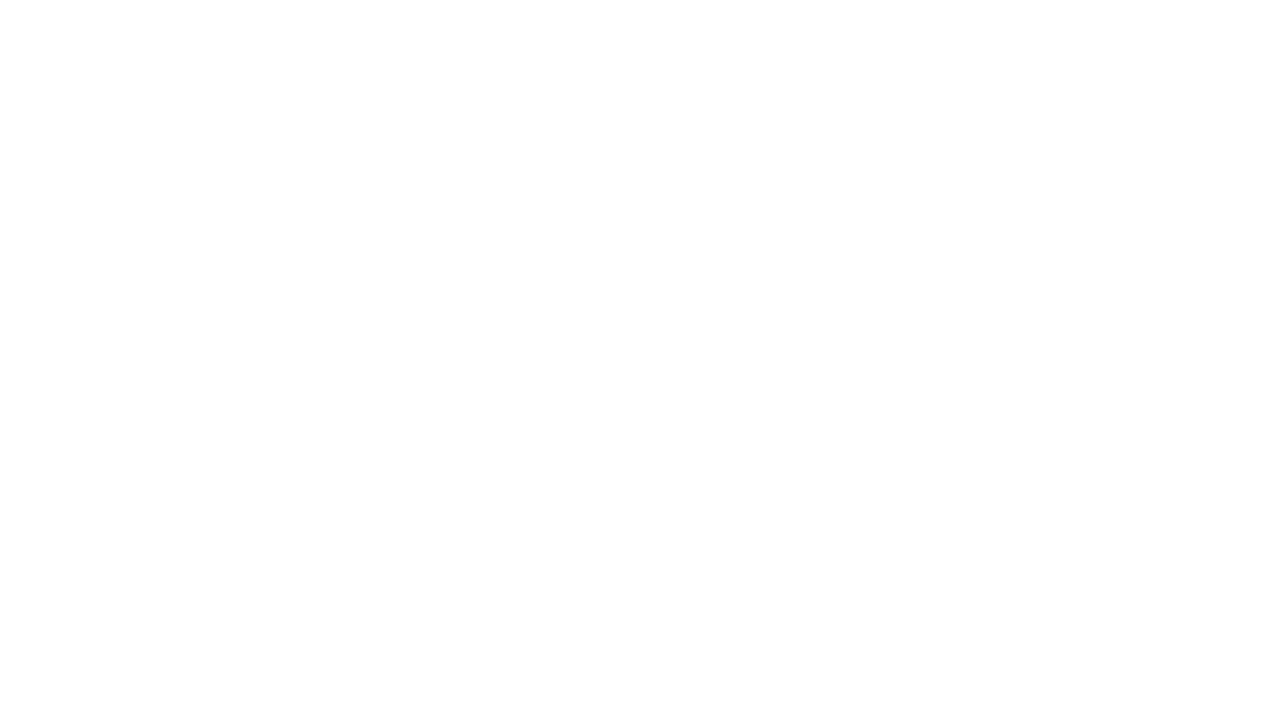
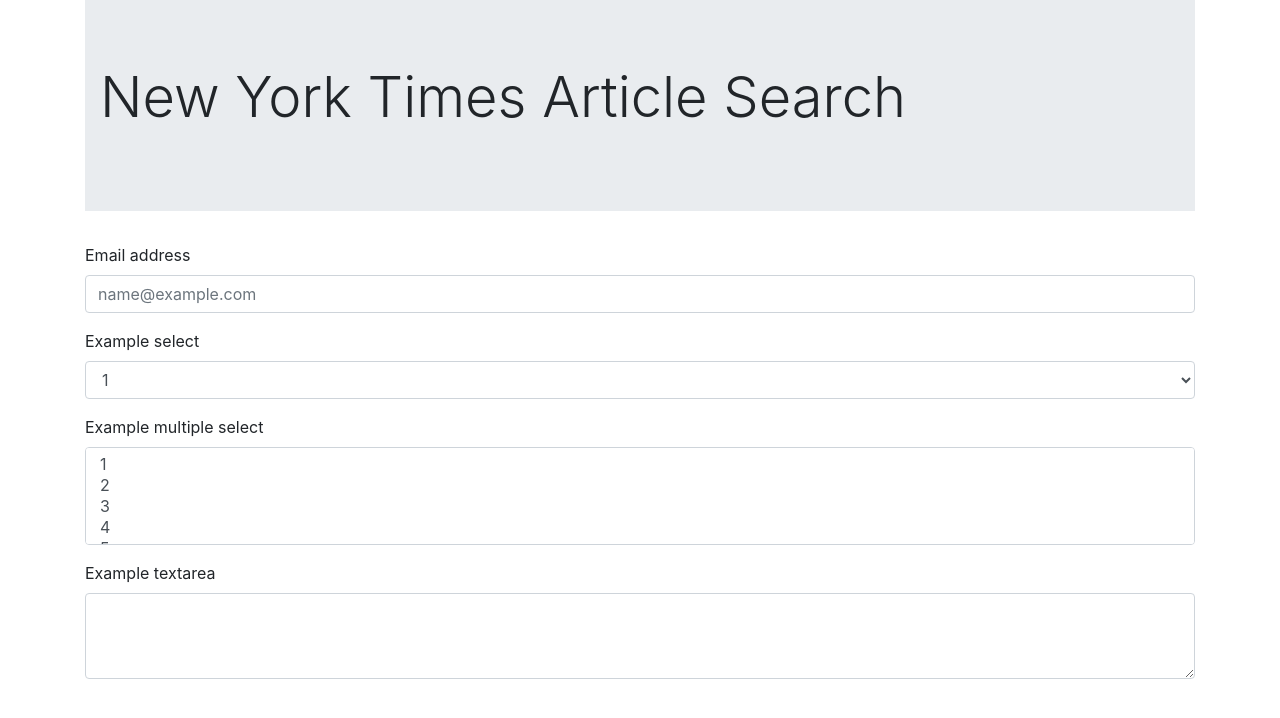
Before and after one commit to lsimianer/nyt-thebestgroup, a plain HTML site: page index.html in a window 1280 px wide. Drawn offline with nearby package versions, Linux system fonts and the light colour scheme.

Commit message:
played around

```diff
--- a/index.html
+++ b/index.html
@@ -15,6 +15,53 @@
 
 </head>
 <body>
+    <div class="container">
+        <!--Jumbotron-->
+        <div class="row">
+            <div class="col-md-12">
+            <div class="jumbotron jumbotron-fluid">
+                    <div class="container">
+                        <h1 class="display-4">New York Times Article Search</h1>
+                        <p class="lead"></p>
+                    </div>
+                    </div>
+
+
+            <form>
+                <div class="form-group">
+                    <label for="exampleFormControlInput1">Email address</label>
+                    <input type="email" class="form-control" id="exampleFormControlInput1" placeholder="name@example.com">
+                </div>
+                <div class="form-group">
+                    <label for="exampleFormControlSelect1">Example select</label>
+                    <select class="form-control" id="exampleFormControlSelect1">
+                    <option>1</option>
+                    <option>2</option>
+                    <option>3</option>
+                    <option>4</option>
+                    <option>5</option>
+                    </select>
+                </div>
+                <div class="form-group">
+                    <label for="exampleFormControlSelect2">Example multiple select</label>
+                    <select multiple class="form-control" id="exampleFormControlSelect2">
+                    <option>1</option>
+                    <option>2</option>
+                    <option>3</option>
+                    <option>4</option>
+                    <option>5</option>
+                    </select>
+                </div>
+                <div class="form-group">
+                    <label for="exampleFormControlTextarea1">Example textarea</label>
+                    <textarea class="form-control" id="exampleFormControlTextarea1" rows="3"></textarea>
+                </div>
+                </form>
+
+
+            </div>
+        </div>
+    </div>
 
 </body>
 </html>
```
